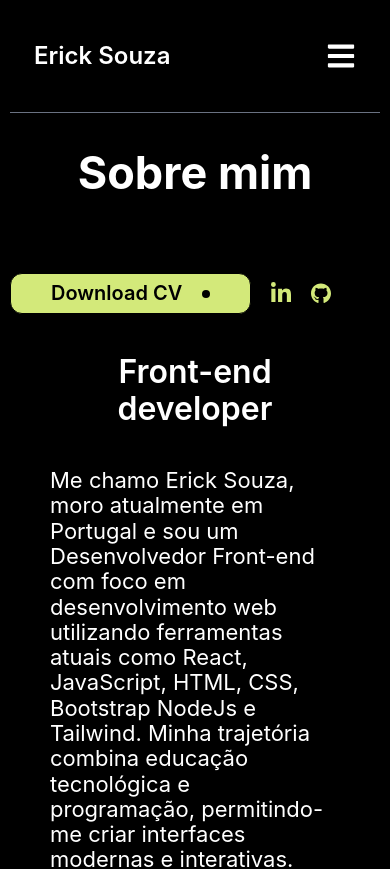
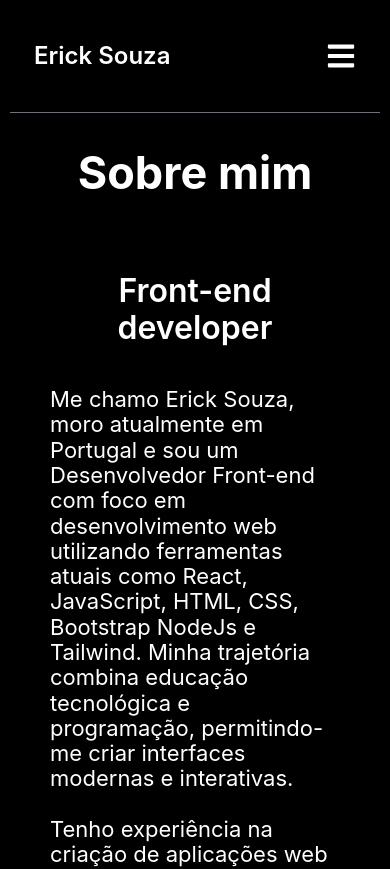
Before and after one commit to ErickSouza94/portifolio, a React (Vite) app: page /more-about in a window 390 px wide. Shown: the top 869 px of the page. Built offline with nearby package versions, Linux system fonts and the light colour scheme.

Commit message:
refactor: MoreAboutTop adjustments

```diff
--- a/src/pages/About/components/MoreAboutTop.jsx
+++ b/src/pages/About/components/MoreAboutTop.jsx
@@ -4,18 +4,18 @@ import working from "/working.jpeg";
 const MoreAboutTop = () => {
   return (
     <div className="flex flex-col justify-around md:gap-5 lg:flex-row lg:gap-10 border-b border-gray-400 pb-[100px]">
-      <div className="text-3xl">
+      <div className="text-3xl w-[100%]">
         <h1 className="text-2xl font-bold text-center">Sobre mim</h1>
         <img
           src={working}
           alt="imagem"
           className="hidden md:block w-[500px] max-w-full h-[460px] object-fill rounded-full"
         />
-        <div className="buttons pt-10 flex gap-5 items-center ">
+        <div className="buttons hidden md:flex pt-10 gap-5 items-center ">
           <button
             className="py-2 w-fit px-10 border-1 rounded-xl bg-[#D3E97A] text-black font-semibold
                     hover:bg-white transition-colors duration-300 cursor-pointer
-                    transform hover:scale-105 !text-[20px] whitespace-nowrap"
+                    transform hover:scale-105 text-[20px] whitespace-nowrap"
           >
             <a
               href="/erick-dev-europass.pdf"
@@ -45,7 +45,7 @@ const MoreAboutTop = () => {
         </div>
       </div>
 
-      <div className="px-10 py-10">
+      <div className="px-10 py-10 w-[100%]">
         <h2 className="text-[32px] pb-10 font-semibold text-center">Front-end developer </h2>
         <p className="text-[22px] pb-20 w-[100%]">
           Me chamo Erick Souza, moro atualmente em Portugal e sou um
```
